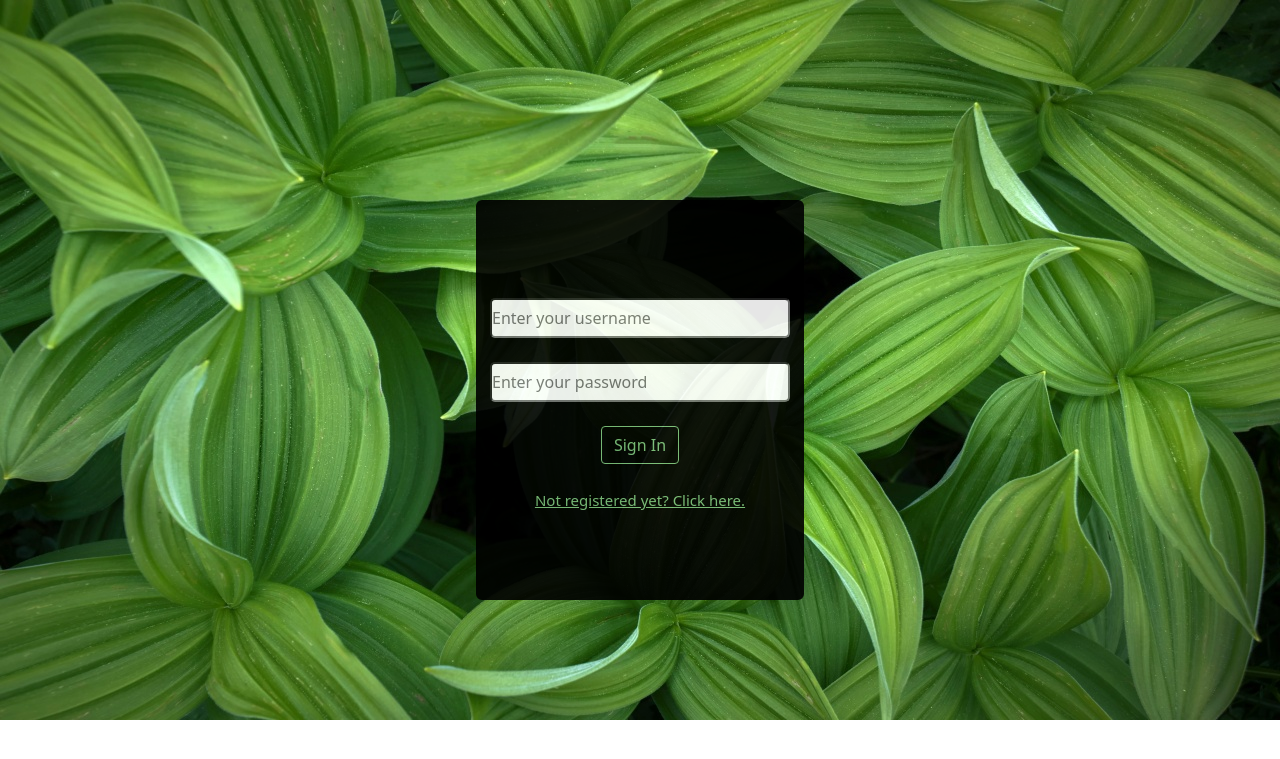
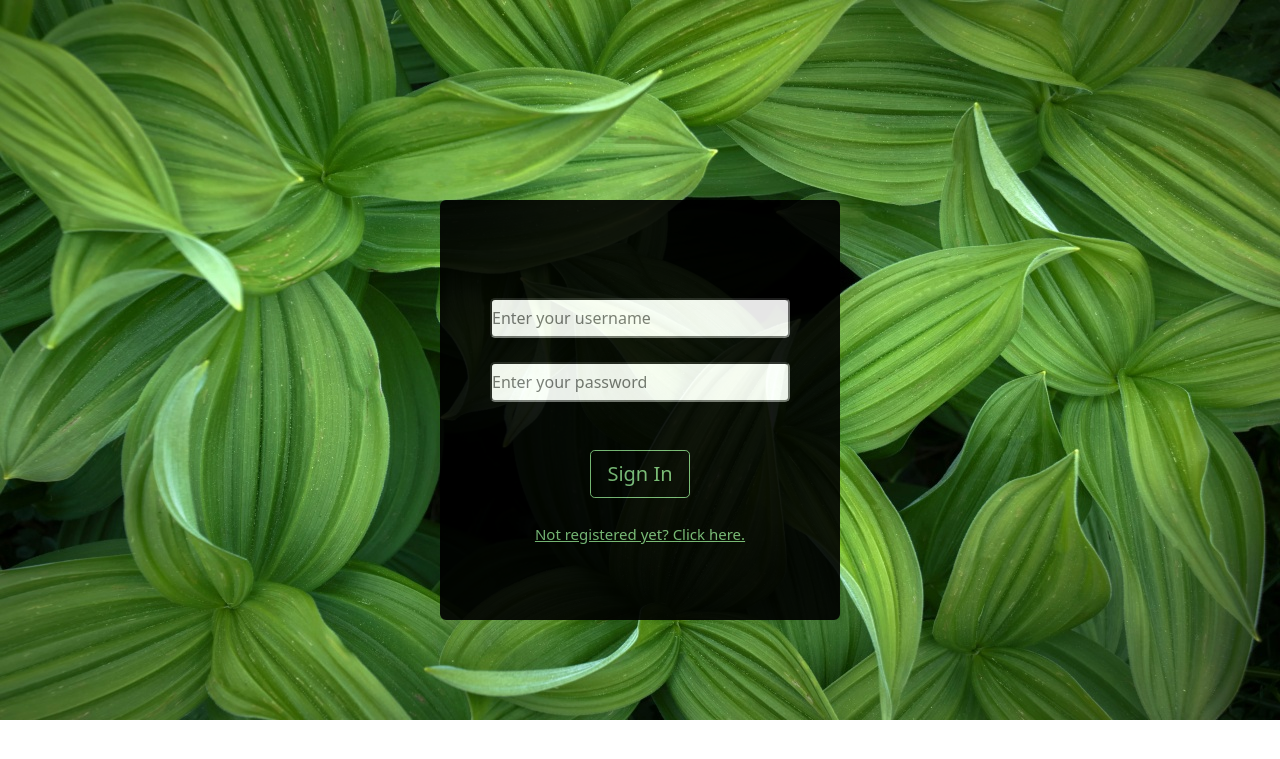
Before and after one commit to SarathKumar95/Login-Project, a Django app: page / in a window 1280 px wide. Shown: the top 759 px of the page. Run offline with Django 4.2, Linux system fonts and the light colour scheme.

Commit message:
index button restyled

```diff
--- a/newproject/login/static/login.css
+++ b/newproject/login/static/login.css
@@ -25,8 +25,8 @@ body{
     margin-top: 200px;
     border: 2px solid black;
     border-radius: 6px;
-    width: fit-content;
-    height: 400px;
+    width: 400px;
+    height: 420px;
     background-color: black;
     opacity: 90%;
 }
--- a/newproject/templates/index.html
+++ b/newproject/templates/index.html
@@ -32,12 +32,12 @@
             <input type="text" name = uname placeholder="Enter your username" >
         </div>
 
-        <div class="pass-div mb-4">
+        <div class="pass-div mb-5">
             <input type="password" name = "password" placeholder="Enter your password">
         </div>
 
         <div class="sign-button mb-4">
-            <button class="btn" type="submit">Sign In</button>
+            <button class="btn btn-lg" type="submit">Sign In</button>
         </div>
 
 
```
